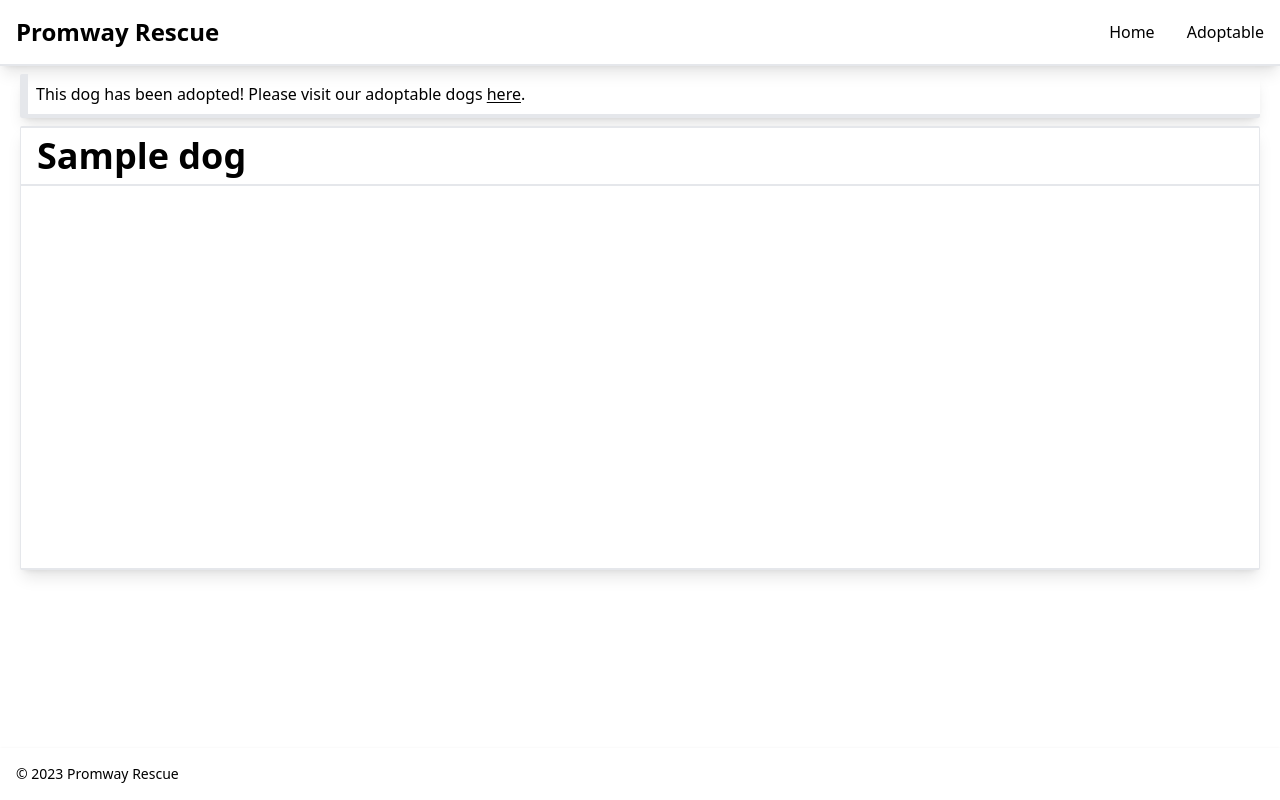
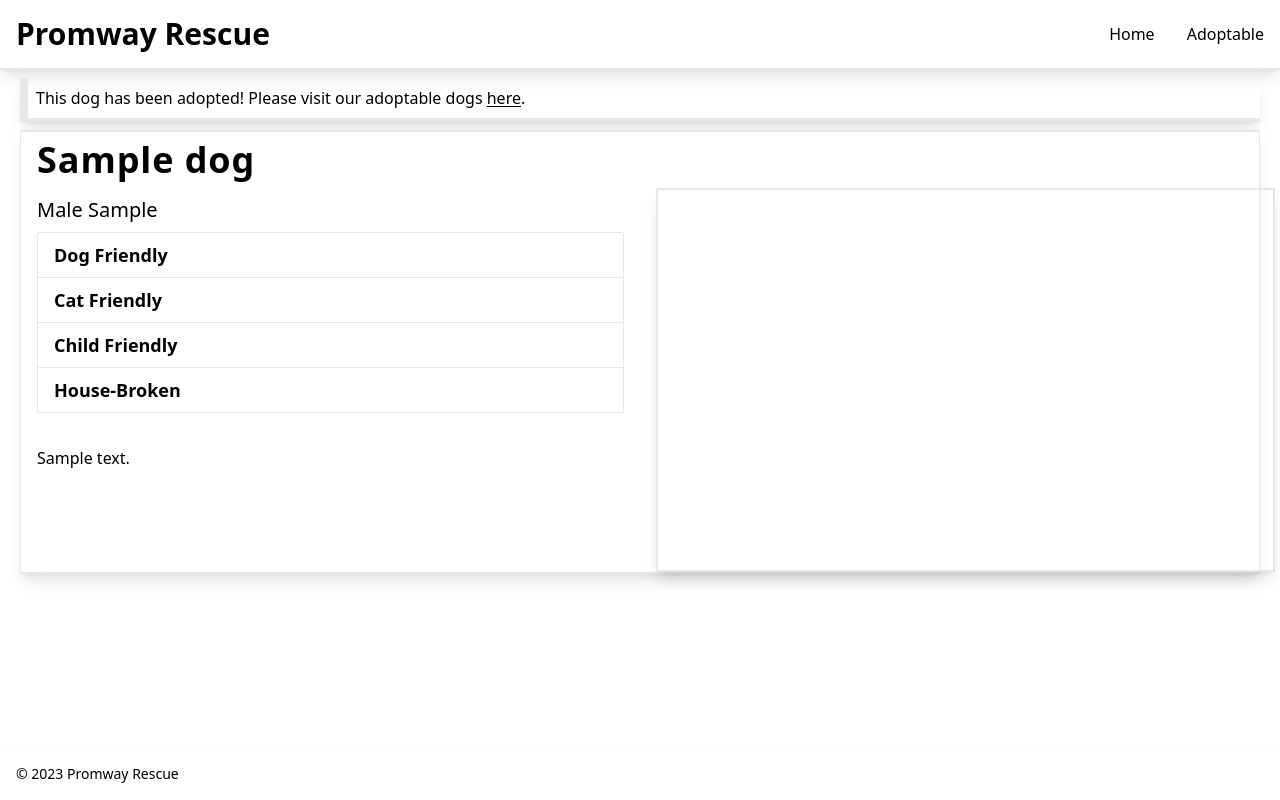
Before and after one commit to Joey-Pekar/promway-rescue, a Django app: page /dogs/1/ in a window 1280 px wide. Run offline with Django 4.2, Linux system fonts and the light colour scheme; tables that the repository leaves empty hold one stand-in row (values such as "Sample post"); grey boxes marked "Sample" are stand-in pictures; some libraries are stand-ins or nearby versions.

Commit message:
Styling for Details

```diff
--- a/dogs/templates/dogs/adoptable.html
+++ b/dogs/templates/dogs/adoptable.html
@@ -18,7 +18,7 @@
           <h5 class="mb-2 text-2xl font-bold tracking-tight text-primary">{{ rescue.name }}</h5>
           <p class="mb-3 font-normal text-secondary"> {{ rescue.sex }} {{ rescue.breed }} <i class="fa-solid fa-minus"></i> {{ rescue.dob|age }} Old</p>
         </div>
-        <ul class="flex flex-row justify-between mx-auto py-3 px-8 rounded-b-sm text-light bg-dark fa-2x">
+        <ul class="flex flex-row justify-between mx-auto py-3 px-8 rounded-b-sm text-light bg-primary-gradient fa-2x">
           <li data-tooltip-target="tooltip-df" class="hover:animate-bounce">{{rescue.dog_friendly|bool_icon:'fa-dog'}}</li>
           <div id="tooltip-df" role="tooltip" class="info-tooltip">Dog Friendly?</div>
           <li data-tooltip-target="tooltip-cf" class="hover:animate-bounce">{{rescue.cat_friendly|bool_icon:'fa-cat'}}</li>
--- a/dogs/templates/dogs/details.html
+++ b/dogs/templates/dogs/details.html
@@ -9,7 +9,7 @@
 
 {% block content %}
 
-  <div class="py-2 px-5 mx-auto max-w-screen-xl">
+  <div class="pb-2 px-5 mx-auto max-w-screen-xl">
   {% if dog.adopted %}
     <div class="text-danger-light bg-dark border-danger border-b-4 border-l-8 p-2 mb-2 rounded-sm shadow-lg">
       <i class="fa-solid fa-triangle-exclamation fa-2x"></i> This dog has been adopted! Please visit our adoptable dogs <a class="text-medium underline underline-offset-2" href="{% url 'dogs:adoptable' %}">here</a>.
@@ -17,11 +17,25 @@
   {% endif %}
 
     <div class="bg-white border border-y-2 border-dark rounded-sm shadow-lg">
-      <p class="text-4xl font-semibold text-primary p-2 px-4">{{ dog.name }}</p>
+      <h1 class="text-4xl font-semibold font-display tracking-wide text-primary p-2 px-4">{{ dog.name }}</h1>
 
-      <div id="carousel" class="relative w-full" data-carousel="slide">
+      <div class="grid grid-cols-1 md:grid-cols-2">
+        <div class="order-2 md:order-1 px-4">
+          <h2 class="text-xl py-2 font-medium">{{dog.sex}} {{dog.breed}}</h2>
+          <ul class="w-full mx-auto text-secondary border border-primary-dark rounded-sm">
+            <li class="w-full px-4 py-2 border-b border-primary-light rounded-t-lg flex justify-between"><span class="font-semibold text-lg self-center">Dog Friendly</span> <span class="text-dark fa-2x">{{dog.dog_friendly|bool_icon:'fa-dog'}}</span></li>
+            <li class="w-full px-4 py-2 border-b border-primary-light flex justify-between"><span class="font-semibold text-lg self-center">Cat Friendly</span> <span class="text-dark fa-2x">{{dog.cat_friendly|bool_icon:'fa-cat'}}</span></li>
+            <li class="w-full px-4 py-2 border-b border-primary-light flex justify-between"><span class="font-semibold text-lg self-center">Child Friendly</span> <span class="text-dark fa-2x">{{dog.child_friendly|bool_icon:'fa-children'}}</span></li>
+            <li class="w-full px-4 py-2 rounded-b-lg flex justify-between"><span class="font-semibold text-lg self-center">House-Broken</span> <span class="text-dark fa-2x">{{dog.house_broken|bool_icon:'fa-house-chimney'}}</span></li></li>
+          </ul>
+          <div id="bio" class="py-4">
+            <hr class="h-px my-2 bg-dark border-0" />
+            <p>{{ dog.description }}</p>
+          </div>
+        </div>
+        <div id="carousel" class="order-1 md:order-2 relative w-full md:shadow-lg lg:translate-x-4" data-carousel="slide">
           <!-- Carousel wrapper -->
-        <div class="relative h-96 overflow-hidden bg-dark border-t-2 border-secondary md:h-96">
+          <div class="relative h-96 overflow-hidden bg-dark border-t-2 md:border-l-2 lg:border-r-2 lg:border-b-2 border-dark rounded-tl-sm md:h-96">
             {% for image in dog.galleryimage_set.all %}
               <!-- Item 1 -->
               <div class="hidden duration-700 ease-in-out" data-carousel-item>
@@ -32,8 +46,9 @@
           <!-- Slider indicators -->
           <div class="absolute z-30 flex space-x-3 -translate-x-1/2 bottom-5 left-1/2">
               {% for i in dog.galleryimage_set.all %}
-            <button type="button" class="w-3 h-3 rounded-full" aria-current="true" aria-label="Slide {{ forloop.counter }}" data-carousel-slide-to="{{ forloop.counter0 }}"></button>
+              <button type="button" class="w-3 h-3 rounded-sm" aria-current="true" aria-label="Slide {{ forloop.counter }}" data-carousel-slide-to="{{ forloop.counter0 }}"></button>
               {% endfor %}
+          </div>
       </div>
 
     </div>
--- a/dogs/templates/master.html
+++ b/dogs/templates/master.html
@@ -33,7 +33,7 @@
         <nav class="bg-primary border-b-2 border-primary-dark shadow-lg">
             <div class="max-w-screen-2xl flex flex-wrap items-center justify-between mx-auto p-4">
                 <a href="#" class="flex items-center">
-                    <span class="self-center text-2xl text-light font-semibold whitespace-nowrap">Promway Rescue</span>
+                    <span class="self-center text-3xl text-light font-semibold font-display whitespace-nowrap">Promway Rescue</span>
                 </a>
                 <button data-collapse-toggle="navbar" type="button" class="inline-flex items-center p-2 w-10 justify-center text-sm text-light rounded-lg md:hidden hover:bg-primary-light focus:outline-none focus:ring-2 focus:ring-primary-light" aria-controls="navbar" aria-expanded="false">
                     <span class="sr-only">Open menu</span>
@@ -52,12 +52,12 @@
             </div>
         </nav>
 
-    <main id="main" class="fade">
+    <main id="main" class=" mt-2 mb-24 fade">
             {% block content %}
             {% endblock %}
     </main>
 
-        <footer class="sm:fixed bottom-0 left-0 z-20 w-full bg-dark shadow">
+        <footer class="fixed bottom-0 left-0 z-20 w-full bg-dark shadow">
             <div class="w-full max-auto max-w-screen-xl p-4 md:flex md:items-center md:justify-between">
                 <span class="text-sm text-light sm:text-center">&copy; {% now "Y" %} Promway Rescue</span>
             </div>
--- a/theme/static_src/tailwind.config.js
+++ b/theme/static_src/tailwind.config.js
@@ -4,6 +4,8 @@
  * If you need the full config, get it from here:
  * https://unpkg.com/browse/tailwindcss@latest/stubs/defaultConfig.stub.js
  */
+
+const defaultTheme = require('tailwindcss/defaultTheme')
 
 module.exports = {
     content: [
```
Also changed, not shown: promway_rescue/settings.py (+28 -0 lines), theme/static_src/src/styles.css (+19 -0 lines). Lines whose indentation alone changed are shown as unchanged.
